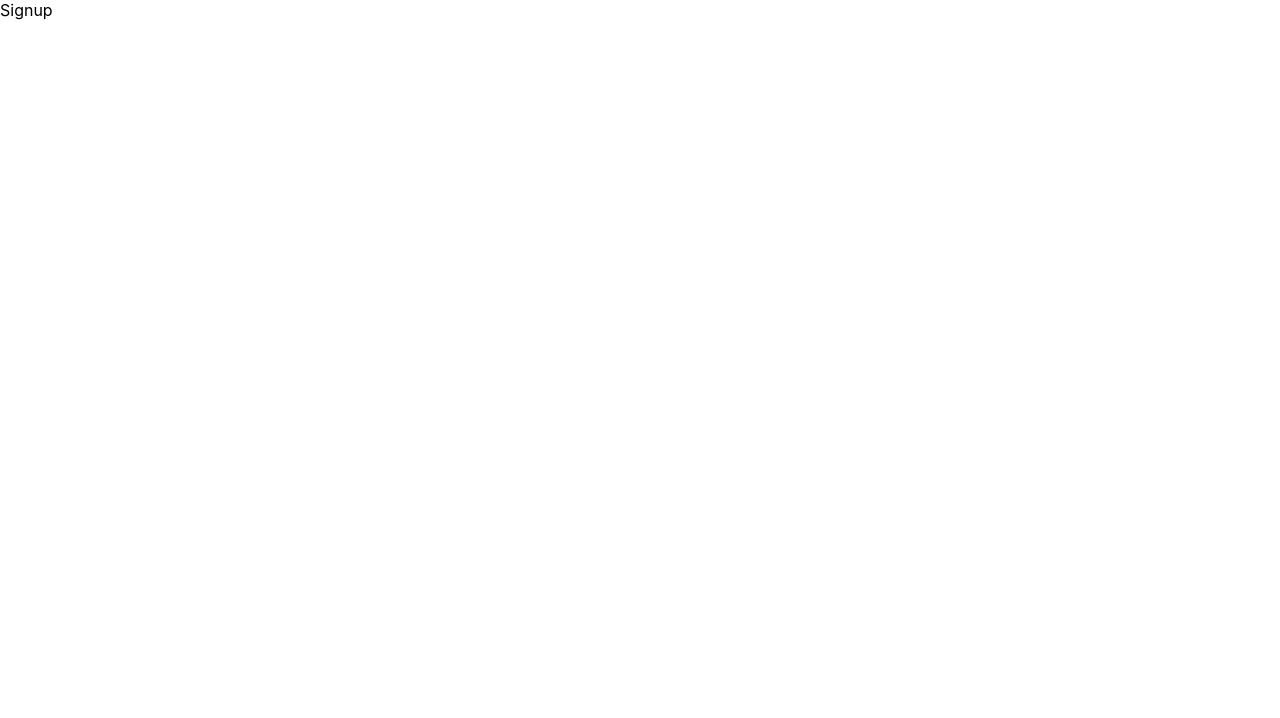
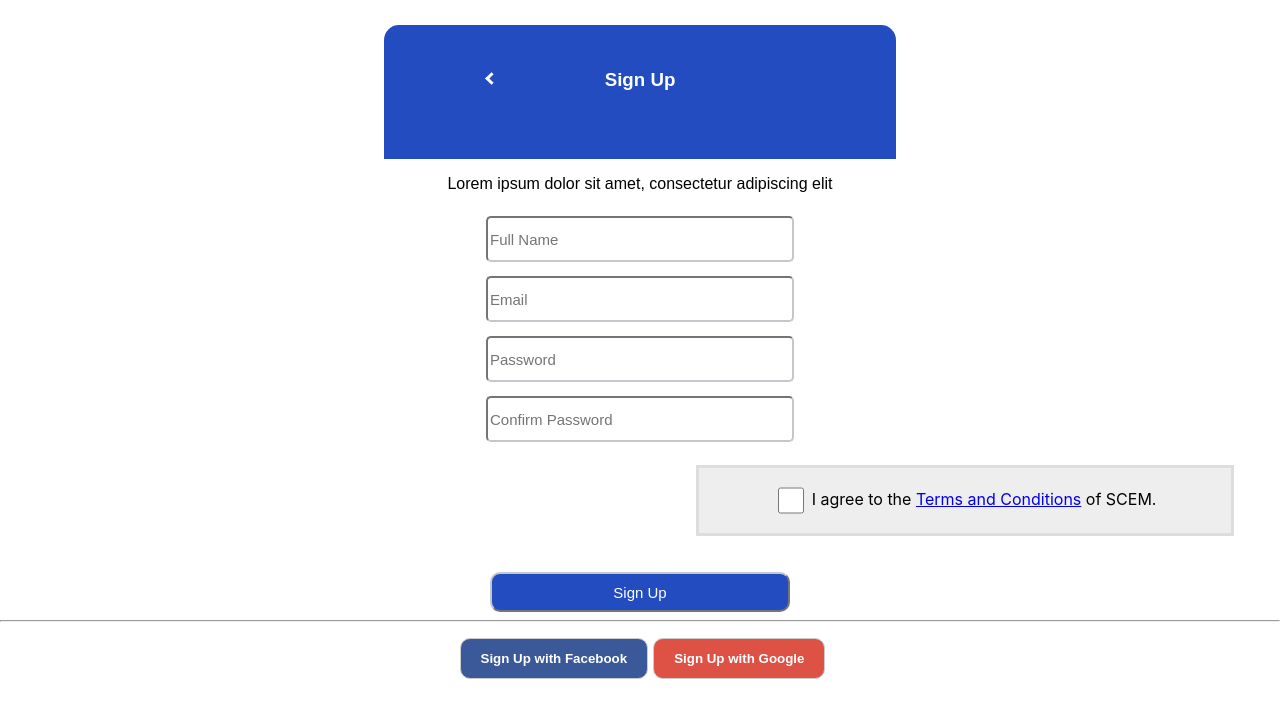
Before and after one commit to shp2018/SCEM, a React (Create React App) app in the folder SCEM Web/: page /signup in a window 1280 px wide. Shown: the top 718 px of the page. Built offline with nearby package versions, Linux system fonts and the light colour scheme.

Commit message:
sign up page

```diff
--- a/SCEM Web/src/App.css
+++ b/SCEM Web/src/App.css
@@ -103,3 +103,102 @@ input[type=text], select {
     width:30px;
     height:30px;
 }
+
+/*Sign Up Page*/
+#signup-page {
+  text-align: center;
+}
+
+#signup-backButton {
+  position: absolute;
+  left: calc(50% - 153px);
+  filter: invert(100%);
+  margin-top: 17px;
+}
+
+#signup-header {
+  background-color: #224cbf;
+  margin-left: 30%;
+  margin-right: 30%;
+  padding-bottom: 50px;
+  padding-top: 25px;
+  border-top-left-radius: 15px;
+  border-top-right-radius: 15px;
+  margin-top: 25px;
+}
+
+#signup-signupText {
+  color: white;
+  font-family: Arial, Helvetica, sans-serif;
+}
+
+#signup-subtitle {
+  text-align: center;
+  font-family: Arial, Helvetica, sans-serif;
+}
+
+#signup-Input {
+  border-radius: 5px;
+  margin: 7px;
+  width: 300px;
+  height: 40px;
+  font-size: 15px;
+  border-color: #c4c7cc;
+}
+
+#signup-signupbutton {
+  font-family: Arial, Helvetica, sans-serif;
+  font-size: 15px;
+  color: white;
+  width: 300px;
+  height: 40px;
+  margin-top: 20px;
+  border-radius: 10px;
+  background-color: #224cbf;
+  border-color: #c4c7cc;
+}
+
+#signup-facebook{
+  position: relative;
+  padding: 12px 20px;
+  margin: 8px 0;
+  display: inline-block;
+  border: 1px solid #ccc;
+  border-radius: 10px;
+  box-sizing: border-box;
+  background-color:#3b5998;
+  color:white;
+  font-weight: bold;
+
+}
+#signup-google{
+  position: relative;
+  padding: 12px 20px;
+  left:5px;
+  margin: 8px 0;
+  display: inline-block;
+  border: 1px solid #ccc;
+  border-radius: 10px;
+  box-sizing: border-box;
+  background-color:#de5246;
+  color:white;
+  font-weight: bold;
+
+}
+
+.tacbox {
+  position: relative;
+  left: 680px;
+  display:block;
+  padding: 1em;
+  margin: 1em;
+  border: 3px solid #ddd;
+  background-color: #eee;
+  max-width: 500px;
+}
+
+input {
+  height: 2em;
+  width: 2em;
+  vertical-align: middle;
+}
--- a/SCEM Web/src/routes/signup.js
+++ b/SCEM Web/src/routes/signup.js
@@ -1,16 +1,52 @@
-import React from "react";
+import React , { useState } from "react";
 
 
 
 
 
 function Signup(){
+
+
   return (
+    <body>
+    <div id={"signup-page"}>
+    <div id={"signup-header"}>
+        <div id={"signup-backButton"}>
+            <a href={"/login"}
+               className={"arrow left"}>
+            </a>
+        </div>
+
+        <div id={"signup-signupText"}>
+            <h3> Sign Up </h3>
+        </div>
+
+    </div>
+
+    <p id = "signup-subtitle">Lorem ipsum dolor sit amet, consectetur adipiscing elit</p>
     <div>
-    Signup
+        <input id="signup-Input" type="fullname" placeholder="Full Name" ></input><br></br>
+        <input id="signup-Input" type="email" placeholder="Email" ></input><br></br>
+        <input id="signup-Input" type="password" placeholder="Password" ></input><br></br>
+        <input id="signup-Input" type="password" placeholder="Confirm Password" ></input><br></br>
 
+        <div class="tacbox">
+          <input id="checkbox" type="checkbox" />
+          <label for="checkbox"> I agree to the <a href="#">Terms and Conditions</a> of SCEM.</label>
         </div>
-      );
+
+        <button id="signup-signupbutton" type="submit">Sign Up</button>
+
+        <hr></hr>
+        <button id="signup-facebook">Sign Up with Facebook</button>
+        <button id="signup-google">Sign Up with Google</button>
+    </div>
+
+    </div>
+    </body>
+
+
+  );
 
 }
 
```
